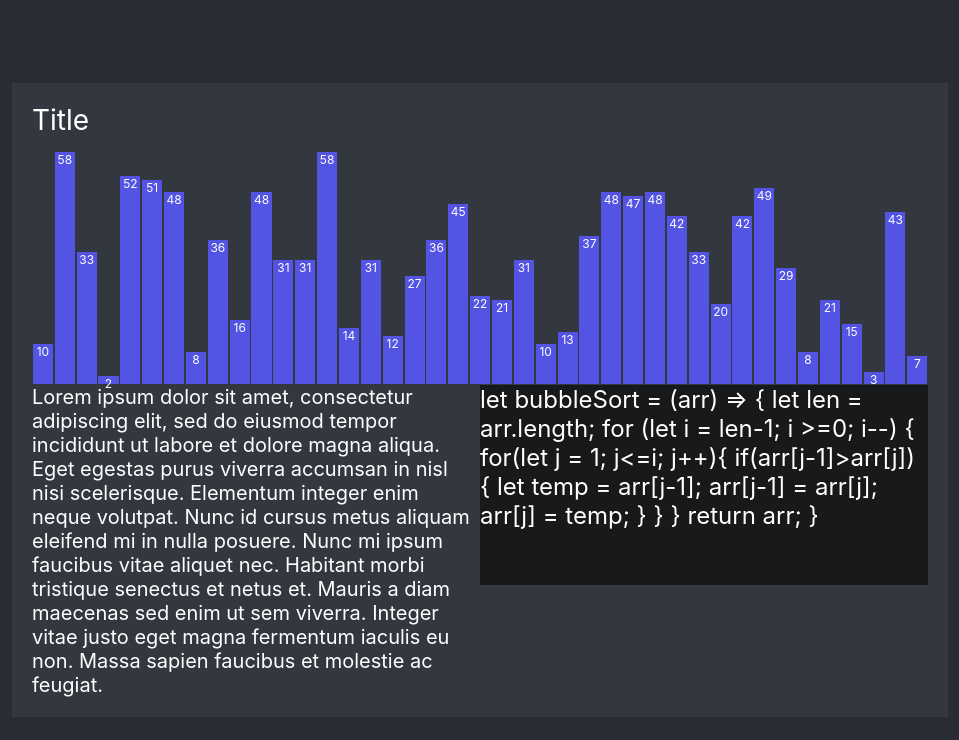
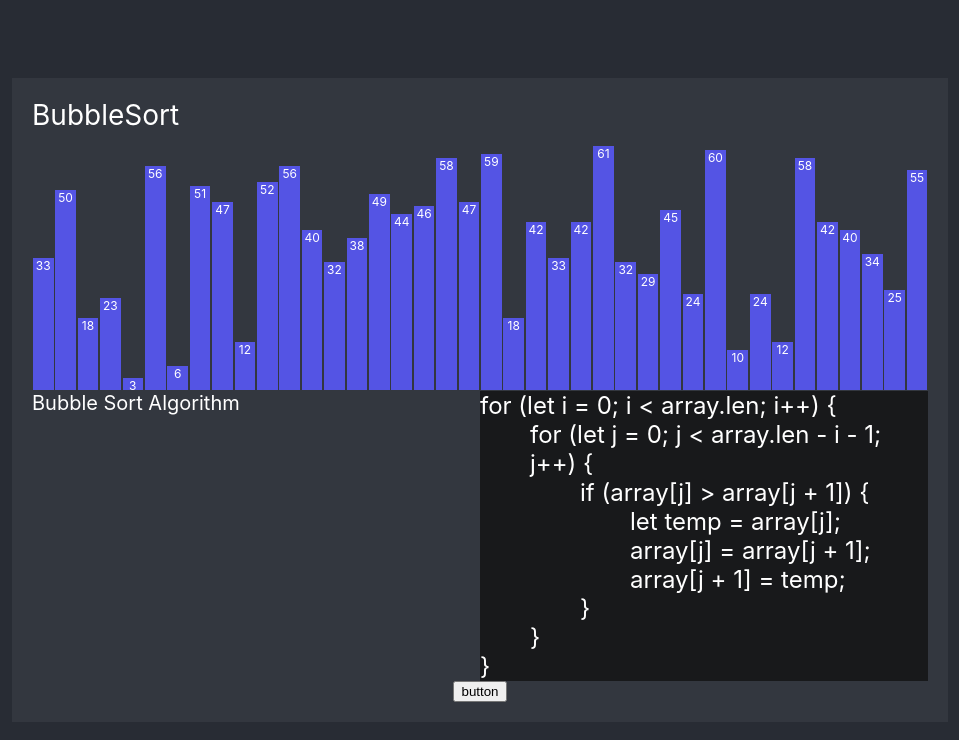
Before and after one commit to TuckerWhitaker/AlgorithmVisualizer, a React (Create React App) app in the folder client/: page /SortingAlgorithms in a window 1280 px wide. Shown: the top 740 px of the page, without its empty margins (160-1119 px from the left). Built offline with nearby package versions, Linux system fonts and the light colour scheme.

Commit message:
BubbleSort

```diff
--- a/client/src/App.css
+++ b/client/src/App.css
@@ -1,5 +1,6 @@
 .App {
 	text-align: center;
+	overflow-x: hidden;
 }
 
 .App-logo {
--- a/client/src/components/SearchVis.jsx
+++ b/client/src/components/SearchVis.jsx
@@ -20,8 +20,9 @@ function SearchVis(props) {
 	}, []);
 
 	const [Target, SetTarget] = useState(0);
-	//SetTarget(array[Math.round(Math.random() * array.length)]);
+
 	CodeArray = props.CodeArray;
+
 	if (props.simplified) {
 		CodeArray = props.SimplifiedCodeArray;
 		console.log("Simplified Code Array");
--- a/client/src/components/SortAlgoVis.jsx
+++ b/client/src/components/SortAlgoVis.jsx
@@ -1,20 +1,27 @@
-let Array = [10];
-let Code =
-	"let bubbleSort = (arr) => { let len = arr.length; for (let i = len-1; i >=0; i--) { for(let j = 1; j<=i; j++){ if(arr[j-1]>arr[j]) { let temp = arr[j-1]; arr[j-1] = arr[j]; arr[j] = temp; } } } return arr; }";
-for (let i = 0; i < 40; i++) {
-	Array.push(Math.floor(Math.random() * 60) + 2);
-}
+import { useEffect, useState } from "react";
 
-function SortAlgoVis() {
+let CodeArray = [];
+function SortAlgoVis(props) {
+	const [BarArray, SetBarArray] = useState([]);
+
+	useEffect(() => {
+		CodeArray = props.CodeArray;
+		for (let i = 0; i < 40; i++) {
+			BarArray.push(Math.floor(Math.random() * 60) + 2);
+		}
+		SetBarArray([...BarArray]);
+	}, []);
+
 	return (
 		<div className="SortAlgoVis">
-			<div className="SortAlgoVisTitle">Title</div>
+			<div className="SortAlgoVisTitle">{props.Title}</div>
 
 			<div className="SortAlgoVisGraph">
-				{Array.map((info, index) => {
+				{BarArray.map((info, index) => {
 					return (
 						<div
 							className="SortAlgoVisGraphBar"
+							id={props.VisID + "BarArray" + index}
 							key={index}
 							style={{ height: info / 2 + "vh" }}
 						>
@@ -24,18 +31,30 @@ function SortAlgoVis() {
 				})}
 			</div>
 			<div className="SortAlgoVisBottomHalf">
-				<div className="SortAlgoVisDesc">
-					Lorem ipsum dolor sit amet, consectetur adipiscing elit, sed do
-					eiusmod tempor incididunt ut labore et dolore magna aliqua. Eget
-					egestas purus viverra accumsan in nisl nisi scelerisque. Elementum
-					integer enim neque volutpat. Nunc id cursus metus aliquam eleifend mi
-					in nulla posuere. Nunc mi ipsum faucibus vitae aliquet nec. Habitant
-					morbi tristique senectus et netus et. Mauris a diam maecenas sed enim
-					ut sem viverra. Integer vitae justo eget magna fermentum iaculis eu
-					non. Massa sapien faucibus et molestie ac feugiat.
+				<div className="SortAlgoVisDesc">{props.Description}</div>
+				<div className="SortAlgoVisCode">
+					{CodeArray.map((info, index) => {
+						var tempColor = "rgba(49, 78, 136," + info.HighLight + ")";
+						return (
+							<div
+								id={props.VisID + "Code" + index}
+								className="CodeLine"
+								key={index}
+								style={{ marginLeft: info.Tab, backgroundColor: tempColor }}
+							>
+								{info.string}
+							</div>
+						);
+					})}
 				</div>
-				<div className="SortAlgoVisCode">{Code}</div>
 			</div>
+			<button
+				onClick={() => {
+					props.Sort(BarArray, SetBarArray);
+				}}
+			>
+				button
+			</button>
 		</div>
 	);
 }
--- a/client/src/components/SortingAlgorithms.css
+++ b/client/src/components/SortingAlgorithms.css
@@ -1,15 +1,18 @@
 .SortingAlgorithms {
 	display: flex;
+	flex-direction: column;
 	align-items: center;
 	justify-content: center;
 	width: 100vw;
-	height: 100vh;
+	height: fit-content;
 	background-color: #282c34;
 	color: white;
+	min-height: 100vh;
 }
 
 .SortAlgoVis {
 	flex-direction: column;
+	margin: 2%;
 	width: 70%;
 	height: fit-content;
 	background-color: #33373f;
@@ -50,7 +53,7 @@
 .SortAlgoVisCode {
 	font-size: 150%;
 	background-color: #18191b;
-	height: 25vh;
+	height: fit-content;
 	width: 50%;
 }
 
--- a/client/src/components/SortingAlgorithms.jsx
+++ b/client/src/components/SortingAlgorithms.jsx
@@ -1,9 +1,138 @@
 import SortAlgoVis from "./SortAlgoVis";
 import "./SortingAlgorithms.css";
 function SortingAlgorithms() {
+	function Delay(time) {
+		return new Promise((resolve) => setTimeout(resolve, time));
+	}
+
 	return (
 		<div className="SortingAlgorithms">
-			<SortAlgoVis></SortAlgoVis>
+			<SortAlgoVis
+				VisID={0}
+				Title="BubbleSort"
+				Description="Bubble Sort Algorithm"
+				CodeArray={[
+					{
+						Tab: 0,
+						string: "for (let i = 0; i < array.len; i++) {",
+						HighLight: 0,
+					},
+					{
+						Tab: 50,
+						string: "for (let j = 0; j < array.len - i - 1; j++) {",
+						HighLight: 0,
+					},
+					{
+						Tab: 100,
+						string: "if (array[j] > array[j + 1]) {",
+						HighLight: 0,
+					},
+					{
+						Tab: 150,
+						string: "let temp = array[j];",
+						HighLight: 0,
+					},
+					{
+						Tab: 150,
+						string: "array[j] = array[j + 1];",
+						HighLight: 0,
+					},
+					{
+						Tab: 150,
+						string: "array[j + 1] = temp;",
+						HighLight: 0,
+					},
+					{
+						Tab: 100,
+						string: "}",
+						HighLight: 0,
+					},
+					{
+						Tab: 50,
+						string: "}",
+						HighLight: 0,
+					},
+					{
+						Tab: 0,
+						string: "}",
+						HighLight: 0,
+					},
+				]}
+				Sort={async function sort(BarArray, SetBarArray) {
+					let lastBarHighlight = 0;
+					let CodeHighlightIndex = 0;
+
+					let delay = 20;
+
+					let array = [...BarArray];
+					let len = array.length;
+
+					function HighLightCode(newHighlight) {
+						document.getElementById(
+							0 + "Code" + CodeHighlightIndex
+						).style.backgroundColor = "rgba(49, 78, 136, 0)";
+						document.getElementById(
+							0 + "Code" + newHighlight
+						).style.backgroundColor = "rgba(49, 78, 136, 1)";
+						CodeHighlightIndex = newHighlight;
+					}
+
+					HighLightCode(0);
+					await Delay(delay);
+					async function sort(i, j) {
+						if (i < len) {
+							HighLightCode(1);
+							await Delay(delay);
+							if (j < len - i - 1) {
+								HighLightCode(2);
+								await Delay(delay);
+								if (array[j] > array[j + 1]) {
+									HighLightCode(3);
+									await Delay(delay);
+									HighLightCode(4);
+									await Delay(delay);
+									HighLightCode(5);
+									await Delay(delay);
+									[array[j], array[j + 1]] = [array[j + 1], array[j]];
+									SetBarArray([...array]);
+								}
+								HighLightCode(6);
+								await Delay(delay);
+								document.getElementById(
+									0 + "BarArray" + j
+								).style.backgroundColor = "rgb(255,0,0)";
+								document.getElementById(
+									0 + "BarArray" + lastBarHighlight
+								).style.backgroundColor = "rgb(84, 84, 228)";
+								lastBarHighlight = j;
+
+								setTimeout(() => sort(i, j + 1), 10);
+								HighLightCode(7);
+								await Delay(delay);
+							} else {
+								HighLightCode(7);
+								await Delay(delay);
+								HighLightCode(8);
+								await Delay(delay);
+								document.getElementById(
+									0 + "BarArray" + j
+								).style.backgroundColor = "rgb(255,0,0)";
+								document.getElementById(
+									0 + "BarArray" + lastBarHighlight
+								).style.backgroundColor = "rgb(84, 84, 228)";
+								lastBarHighlight = j;
+								setTimeout(() => sort(i + 1, 0), 10);
+							}
+						} else {
+							HighLightCode(9);
+							await Delay(delay);
+							console.log("Sorting done.", array);
+						}
+					}
+
+					sort(0, 0);
+				}}
+			></SortAlgoVis>
 		</div>
 	);
 }
```
Lines whose indentation alone changed are shown as unchanged.
